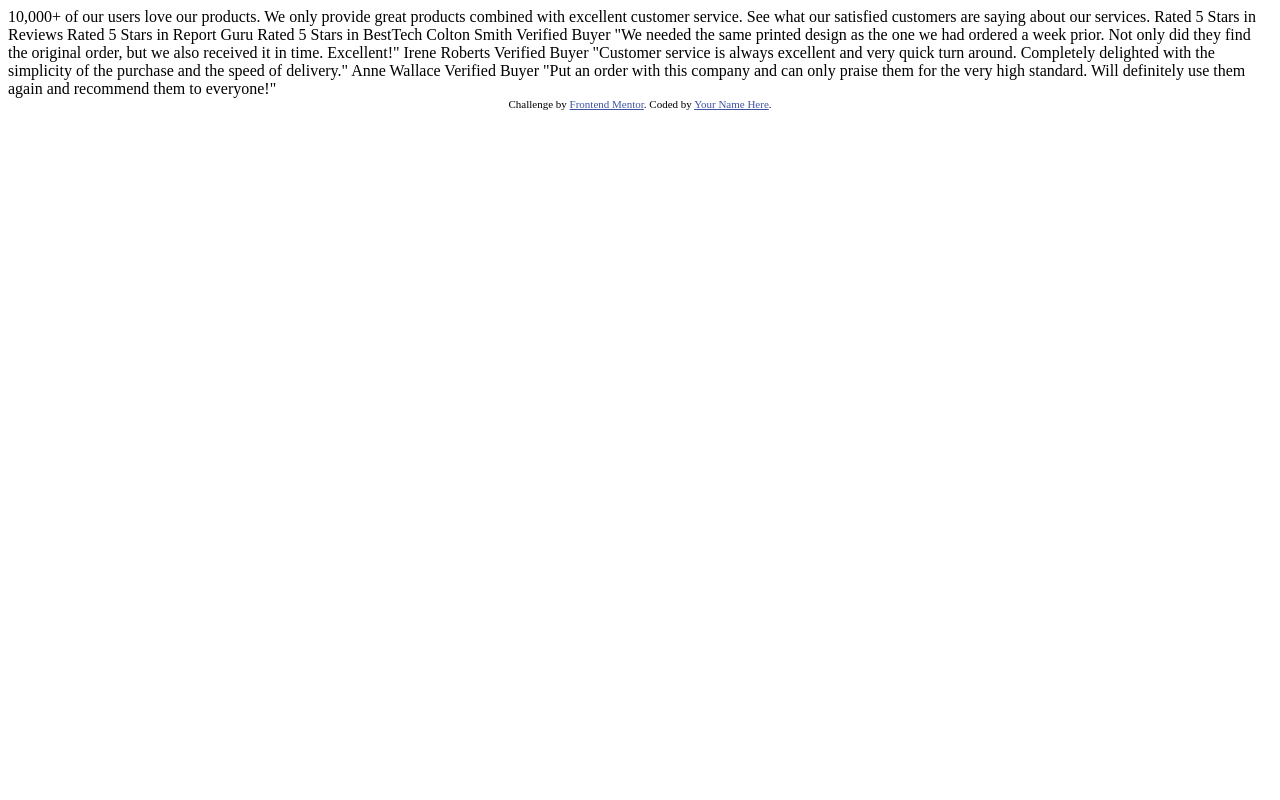
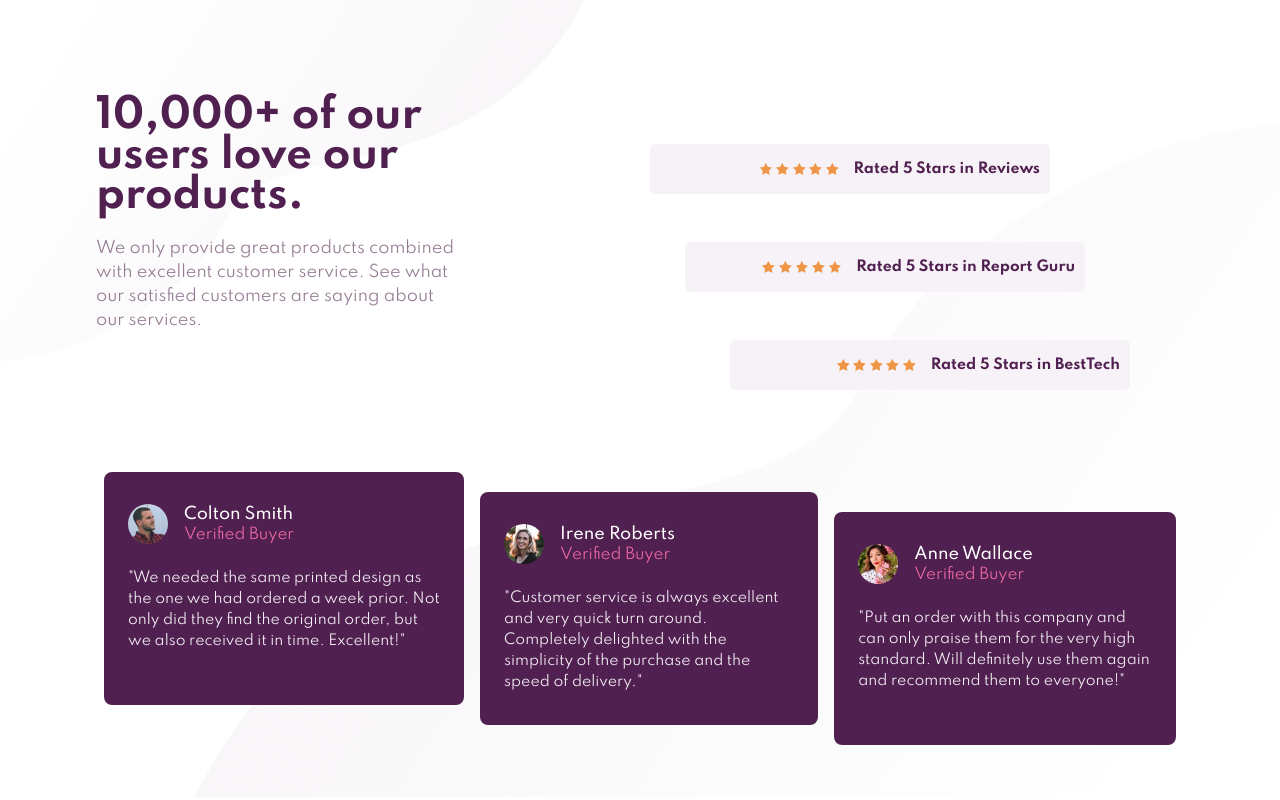
Before and after one commit to ktheret/social-proof-section, a plain HTML site: page index.html in a window 1280 px wide. Drawn offline with Linux system fonts and the light colour scheme.

Commit message:
First commit

```diff
--- /dev/null
+++ b/assets/css/_reset.scss
@@ -0,0 +1,167 @@
+/* http://meyerweb.com/eric/tools/css/reset/ v2.0 | 20110126 */
+
+html,
+body,
+div,
+span,
+applet,
+object,
+iframe,
+h1,
+h2,
+h3,
+h4,
+h5,
+h6,
+p,
+blockquote,
+pre,
+a,
+abbr,
+acronym,
+address,
+big,
+cite,
+code,
+del,
+dfn,
+em,
+img,
+ins,
+kbd,
+q,
+s,
+samp,
+small,
+strike,
+strong,
+sub,
+sup,
+tt,
+var,
+b,
+u,
+i,
+center,
+dl,
+dt,
+dd,
+ol,
+ul,
+li,
+fieldset,
+form,
+label,
+legend,
+table,
+caption,
+tbody,
+tfoot,
+thead,
+tr,
+th,
+td,
+article,
+aside,
+canvas,
+details,
+embed,
+figure,
+figcaption,
+footer,
+header,
+hgroup,
+menu,
+nav,
+output,
+ruby,
+section,
+summary,
+time,
+mark,
+audio,
+video {
+   margin: 0;
+   padding: 0;
+   border: 0;
+   font: inherit;
+   font-size: 100%;
+   vertical-align: baseline;
+}
+/* HTML5 display-role reset for older browsers */
+article,
+aside,
+details,
+figcaption,
+figure,
+footer,
+header,
+hgroup,
+menu,
+nav,
+section {
+   display: block;
+}
+
+body,
+html {
+   height: 100%;
+}
+
+body {
+   line-height: 1;
+}
+ol,
+ul {
+   list-style: none;
+}
+blockquote,
+q {
+   quotes: none;
+}
+
+blockquote::before,
+blockquote::after,
+q:before,
+q:after {
+   content: '';
+   content: none;
+}
+table {
+   border-collapse: collapse;
+   border-spacing: 0;
+}
+
+/* Reset perso */
+a,
+del,
+ins {
+   text-decoration: none;
+}
+a {
+   color: inherit;
+}
+
+label,
+button {
+   cursor: pointer;
+}
+
+html {
+   box-sizing: border-box;
+}
+
+*,
+*::before,
+*::after {
+   box-sizing: inherit;
+}
+
+input,
+button {
+   outline: 0;
+}
+
+* {
+   box-sizing: border-box;
+}
--- /dev/null
+++ b/assets/css/_variables.scss
@@ -0,0 +1,15 @@
+//Primary Colors
+$vd-magenta: hsl(300, 43%, 22%);
+$soft-pink: hsl(333, 80%, 67%);
+
+$dg-magenta: hsl(303, 10%, 53%);
+$lg-magenta: hsl(300, 24%, 96%);
+
+//Responsive design
+$screen-size: 600px;
+
+@mixin m {
+   @media (min-width: #{$screen-size}) {
+      @content;
+   }
+}
--- /dev/null
+++ b/assets/css/style.scss
@@ -0,0 +1,221 @@
+@import '_reset.scss';
+@import '_variables.scss';
+
+body {
+   font-family: 'Spartan', sans-serif;
+}
+
+/*
+*____________________________________________
+*Style for the top section
+*____________________________________________
+*/
+.top {
+   padding: 5rem 1rem 2rem;
+   display: flex;
+   flex-direction: column;
+
+   @include m {
+      flex-direction: row;
+      padding: 5rem 5rem 4rem;
+   }
+}
+
+.description {
+   text-align: center;
+
+   @include m {
+      padding: 1rem 7rem 1rem 1rem;
+      width: 50%;
+      text-align: start;
+   }
+}
+
+h1 {
+   font-weight: 700;
+   font-size: 40px;
+   color: $vd-magenta;
+   margin-bottom: 20px;
+   @include m {
+      margin: 0px 105px 20px 0px;
+   }
+}
+
+.description p {
+   color: $dg-magenta;
+   line-height: 1.5;
+
+   @include m {
+      padding-right: 4rem;
+   }
+}
+
+@include m {
+   .ratings {
+      margin-top: 1rem;
+   }
+}
+
+.rate {
+   height: 80px;
+   margin: 10px;
+   padding: 10px;
+   border-radius: 5px;
+   display: flex;
+   align-items: center;
+   justify-content: center;
+   background-color: $lg-magenta;
+   color: $vd-magenta;
+   text-align: center;
+   font-weight: 700;
+   font-size: 14px;
+
+   margin-top: 3rem;
+   display: flex;
+   flex-direction: column;
+
+   div {
+      margin-bottom: 15px;
+   }
+
+   @include m {
+      flex-direction: row;
+      height: 50px;
+      justify-content: end;
+      width: 400px;
+      div {
+         margin-bottom: 0px;
+      }
+   }
+}
+
+@include m {
+   .second-rate {
+      margin-left: 45px;
+   }
+   .third-rate {
+      margin-left: 90px;
+   }
+}
+
+.rate div {
+   height: 12px;
+   padding: 0px 15px;
+
+   img {
+      height: 100%;
+      width: auto;
+   }
+}
+
+/*
+*____________________________________________
+*Style for the bottom section
+*____________________________________________
+*/
+
+.bottom {
+   display: flex;
+   flex-direction: column;
+   padding: 3rem 1rem;
+
+   @include m {
+      padding: 0rem 6rem;
+      flex-direction: row;
+   }
+}
+
+.bottom article {
+   margin: 0.5rem;
+   padding: 2rem 1.5rem;
+   background-color: $vd-magenta;
+   border-radius: 8px;
+}
+
+.top-article {
+   display: flex;
+   margin-bottom: 1.5rem;
+   align-items: center;
+}
+
+.profile-img {
+   height: 40px;
+   width: 40px;
+   overflow: hidden;
+   border-radius: 2rem;
+   margin-right: 1rem;
+
+   img {
+      height: 100%;
+      width: auto;
+   }
+}
+
+h2 {
+   font-weight: 500;
+   color: white;
+   margin-bottom: 5px;
+}
+
+h3 {
+   color: $soft-pink;
+   font-size: 15px;
+}
+
+.bottom p {
+   color: $lg-magenta;
+   font-size: 14px;
+   line-height: 1.5;
+}
+
+@include m {
+   .second-article {
+      transform: translateY(20px);
+   }
+
+   .third-article {
+      transform: translateY(40px);
+   }
+}
+
+/*
+*____________________________________________
+*Style for the background
+*____________________________________________
+*/
+
+.desktop {
+   display: none;
+}
+
+.mobile {
+   display: block;
+}
+
+@include m {
+   .desktop {
+      display: block;
+   }
+
+   .mobile {
+      display: none;
+   }
+}
+
+.bg-top-img {
+   position: absolute;
+   z-index: -1;
+}
+
+.bg-bottom-img {
+   position: absolute;
+   z-index: -1;
+   bottom: auto;
+   right: 0;
+   transform: translateY(-100%);
+
+   @include m {
+      bottom: 0;
+      transform: translateY(0%);
+   }
+}
--- a/index.html
+++ b/index.html
@@ -9,8 +9,18 @@
          rel="icon"
          type="image/png"
          sizes="32x32"
-      href="./images/favicon-32x32.png"
+         href="assets/images/favicon-32x32.png"
       />
+
+      <!-- import font family-->
+      <link rel="preconnect" href="https://fonts.gstatic.com" />
+      <link
+         href="https://fonts.googleapis.com/css2?family=Spartan:wght@400;500;700&display=swap"
+         rel="stylesheet"
+      />
+
+      <!-- import stylesheet -->
+      <link rel="stylesheet" href="assets/css/style.css" />
 
       <title>Frontend Mentor | Social proof section</title>
 
@@ -26,36 +36,128 @@
       </style>
    </head>
    <body>
-    10,000+ of our users love our products.
+      <div class="bg-top-img">
+         <div class="desktop">
+            <img src="assets/images/bg-pattern-top-desktop.svg" alt="" />
+         </div>
+         <div class="mobile">
+            <img src="assets/images/bg-pattern-top-mobile.svg" alt="" />
+         </div>
+      </div>
 
-    We only provide great products combined with excellent customer service.
-    See what our satisfied customers are saying about our services.
+      <section class="top">
+         <div class="description">
+            <h1>10,000+ of our users love our products.</h1>
+            <p>
+               We only provide great products combined with excellent customer
+               service. See what our satisfied customers are saying about our
+               services.
+            </p>
+         </div>
 
+         <div class="ratings">
+            <div class="rate first-rate">
+               <div>
+                  <img src="assets/images/icon-star.svg" alt="" />
+                  <img src="assets/images/icon-star.svg" alt="" />
+                  <img src="assets/images/icon-star.svg" alt="" />
+                  <img src="assets/images/icon-star.svg" alt="" />
+                  <img src="assets/images/icon-star.svg" alt="" />
+               </div>
                Rated 5 Stars in Reviews
+            </div>
+            <div class="rate second-rate">
+               <div>
+                  <img src="assets/images/icon-star.svg" alt="" />
+                  <img src="assets/images/icon-star.svg" alt="" />
+                  <img src="assets/images/icon-star.svg" alt="" />
+                  <img src="assets/images/icon-star.svg" alt="" />
+                  <img src="assets/images/icon-star.svg" alt="" />
+               </div>
                Rated 5 Stars in Report Guru
+            </div>
+            <div class="rate third-rate">
+               <div>
+                  <img src="assets/images/icon-star.svg" alt="" />
+                  <img src="assets/images/icon-star.svg" alt="" />
+                  <img src="assets/images/icon-star.svg" alt="" />
+                  <img src="assets/images/icon-star.svg" alt="" />
+                  <img src="assets/images/icon-star.svg" alt="" />
+               </div>
                Rated 5 Stars in BestTech
+            </div>
+         </div>
+      </section>
 
-    Colton Smith
-    Verified Buyer
-    "We needed the same printed design as the one we had ordered a week prior.
-    Not only did they find the original order, but we also received it in time.
-    Excellent!"
+      <section class="bottom">
+         <article>
+            <div class="top-article">
+               <div class="profile-img">
+                  <img src="assets/images/image-colton.jpg" alt="" />
+               </div>
+               <div>
+                  <h2>Colton Smith</h2>
+                  <h3>Verified Buyer</h3>
+               </div>
+            </div>
 
-    Irene Roberts
-    Verified Buyer
-    "Customer service is always excellent and very quick turn around. Completely
-    delighted with the simplicity of the purchase and the speed of delivery."
+            <p>
+               "We needed the same printed design as the one we had ordered a
+               week prior. Not only did they find the original order, but we
+               also received it in time. Excellent!"
+            </p>
+         </article>
+         <article class="second-article">
+            <div class="top-article">
+               <div class="profile-img">
+                  <img src="assets/images/image-irene.jpg" alt="" />
+               </div>
+               <div>
+                  <h2>Irene Roberts</h2>
+                  <h3>Verified Buyer</h3>
+               </div>
+            </div>
 
-    Anne Wallace
-    Verified Buyer
-    "Put an order with this company and can only praise them for the very high
-    standard. Will definitely use them again and recommend them to everyone!"
+            <p>
+               "Customer service is always excellent and very quick turn around.
+               Completely delighted with the simplicity of the purchase and the
+               speed of delivery."
+            </p>
+         </article>
+         <article class="third-article">
+            <div class="top-article">
+               <div class="profile-img">
+                  <img src="assets/images/image-anne.jpg" alt="" />
+               </div>
+               <div>
+                  <h2>Anne Wallace</h2>
+                  <h3>Verified Buyer</h3>
+               </div>
+            </div>
 
+            <p>
+               "Put an order with this company and can only praise them for the
+               very high standard. Will definitely use them again and recommend
+               them to everyone!"
+            </p>
+         </article>
+      </section>
+
+      <div class="bg-bottom-img">
+         <div class="desktop">
+            <img src="assets/images/bg-pattern-bottom-desktop.svg" alt="" />
+         </div>
+         <div class="mobile">
+            <img src="assets/images/bg-pattern-bottom-mobile.svg" alt="" />
+         </div>
+      </div>
+      <!--
         <div class="attribution">
           Challenge by
           <a href="https://www.frontendmentor.io?ref=challenge" target="_blank"
           >Frontend Mentor</a
           >. Coded by <a href="#">Your Name Here</a>.
         </div>
+      -->
    </body>
 </html>
```
Also changed, not shown: assets/css/style.css (added), assets/images/bg-pattern-bottom-desktop.svg (renamed from images/bg-pattern-bottom-desktop.svg), assets/images/bg-pattern-bottom-mobile.svg (renamed from images/bg-pattern-bottom-mobile.svg), assets/images/bg-pattern-top-desktop.svg (renamed from images/bg-pattern-top-desktop.svg), assets/images/bg-pattern-top-mobile.svg (renamed from images/bg-pattern-top-mobile.svg), assets/images/favicon-32x32.png (renamed from images/favicon-32x32.png), assets/images/icon-star.svg (renamed from images/icon-star.svg), assets/images/image-anne.jpg (renamed from images/image-anne.jpg), assets/images/image-colton.jpg (renamed from images/image-colton.jpg), assets/images/image-irene.jpg (renamed from images/image-irene.jpg), 1 other file. Lines whose indentation alone changed are shown as unchanged.
